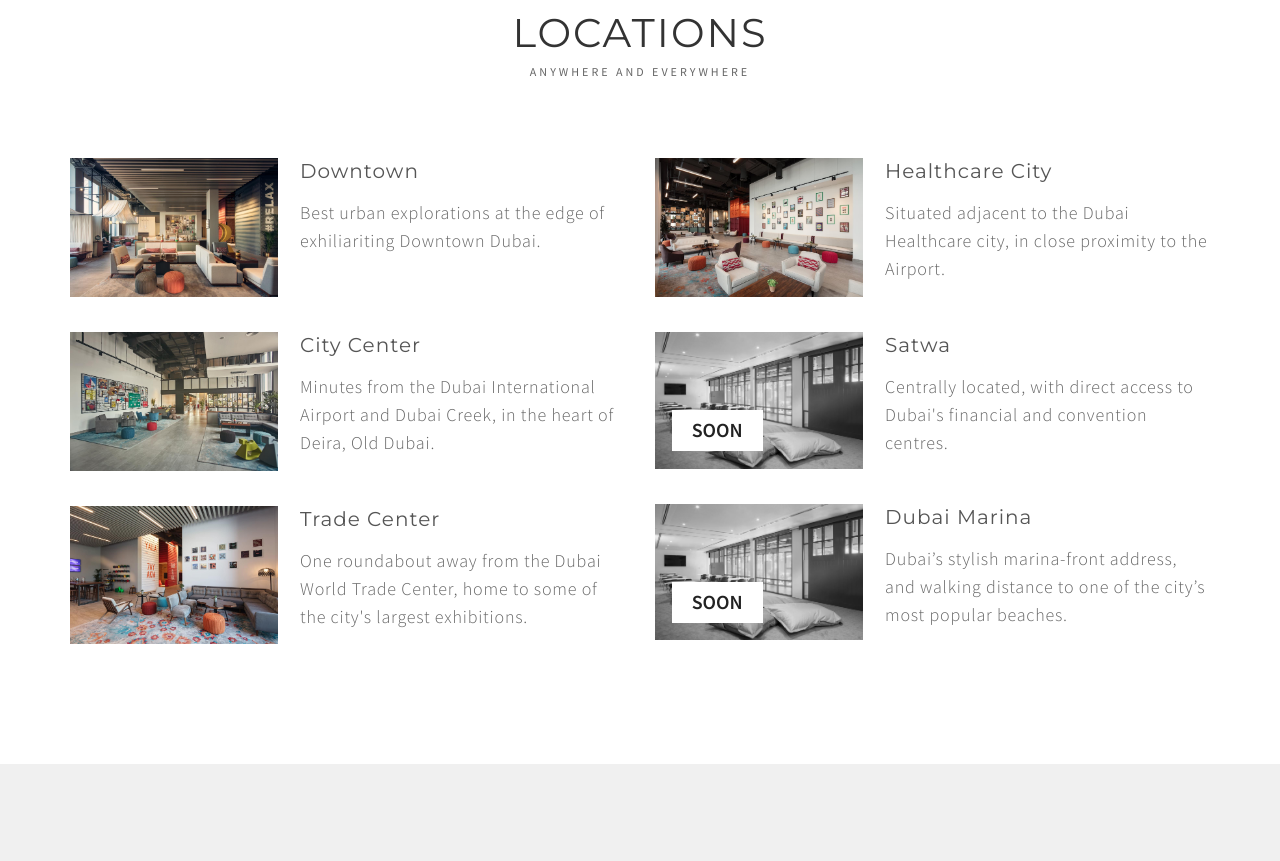
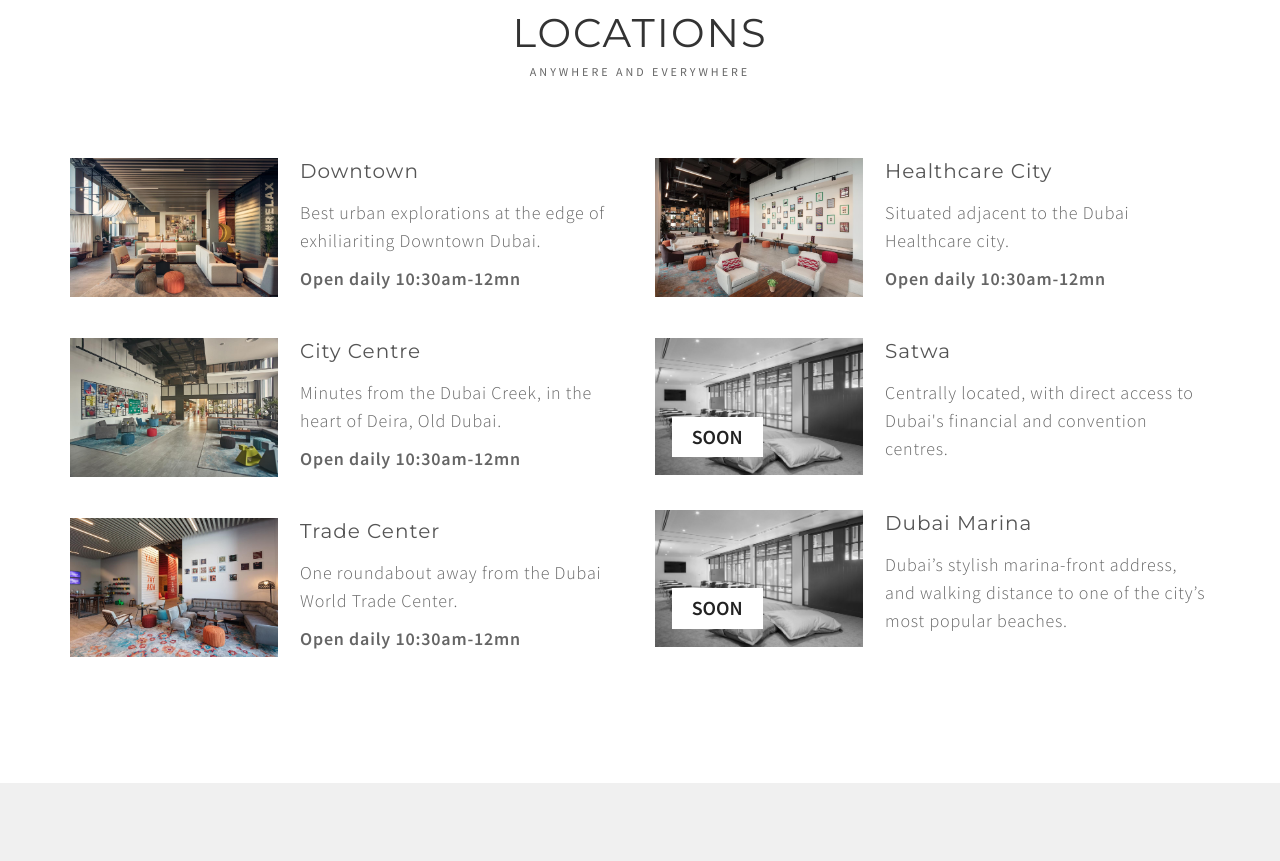
Before and after one commit to patrickwee/letswork, a plain HTML site: page index.html in a window 1280 px wide. Shown: the part 4459-5320 px from the top of the page. Drawn offline with Linux system fonts and the light colour scheme; a script that the page names is missing.

Commit message:
Open daily

```diff
--- a/index.html
+++ b/index.html
@@ -125,7 +125,6 @@
 
           </ul>
         </div>
-
          <p>At <b>lets</b>work, we have taken a whole new approach to co-working. We <b>partner with the city's best spaces to create inspiring community co-working spaces</b> with everything you need to stay connected and productive. Now, all we need is you!</p>
       </div>
 
@@ -387,6 +386,7 @@
           <div class="media-body">
             <h3 class="media-heading">Downtown</h3>
             <p>Best urban explorations at the edge of exhiliariting Downtown Dubai.</p>
+						<strong><p>Open daily 10:30am-12mn</p></strong>
           </div>
         </div>
 
@@ -395,8 +395,9 @@
             <img src="images/CC.jpg" class="img-responsive" alt="Food Menu">
           </div>
           <div class="media-body">
-            <h3 class="media-heading">City Center</h3>
-            <p>Minutes from the Dubai International Airport and Dubai Creek, in the heart of Deira, Old Dubai.</p>
+            <h3 class="media-heading">City Centre</h3>
+            <p>Minutes from the Dubai Creek, in the heart of Deira, Old Dubai.</p>
+						<strong><p>Open daily 10:30am-12mn</p></strong>
           </div>
         </div>
 
@@ -406,7 +407,8 @@
 					</div>
 					<div class="media-body">
 						<h3 class="media-heading">Trade Center</h3>
-						<p>One roundabout away from the Dubai World Trade Center, home to some of the city's largest exhibitions.</p>
+						<p>One roundabout away from the Dubai World Trade Center.</p>
+						<strong><p>Open daily 10:30am-12mn</p></strong>
 					</div>
 				</div>
 
@@ -424,7 +426,8 @@
           </div>
           <div class="media-body">
             <h3 class="media-heading">Healthcare City</h3>
-            <p>Situated adjacent to the Dubai Healthcare city, in close proximity to the Airport.</p>
+            <p>Situated adjacent to the Dubai Healthcare city.</p>
+						<strong><p>Open daily 10:30am-12mn</p></strong>
           </div>
         </div>
 
```
